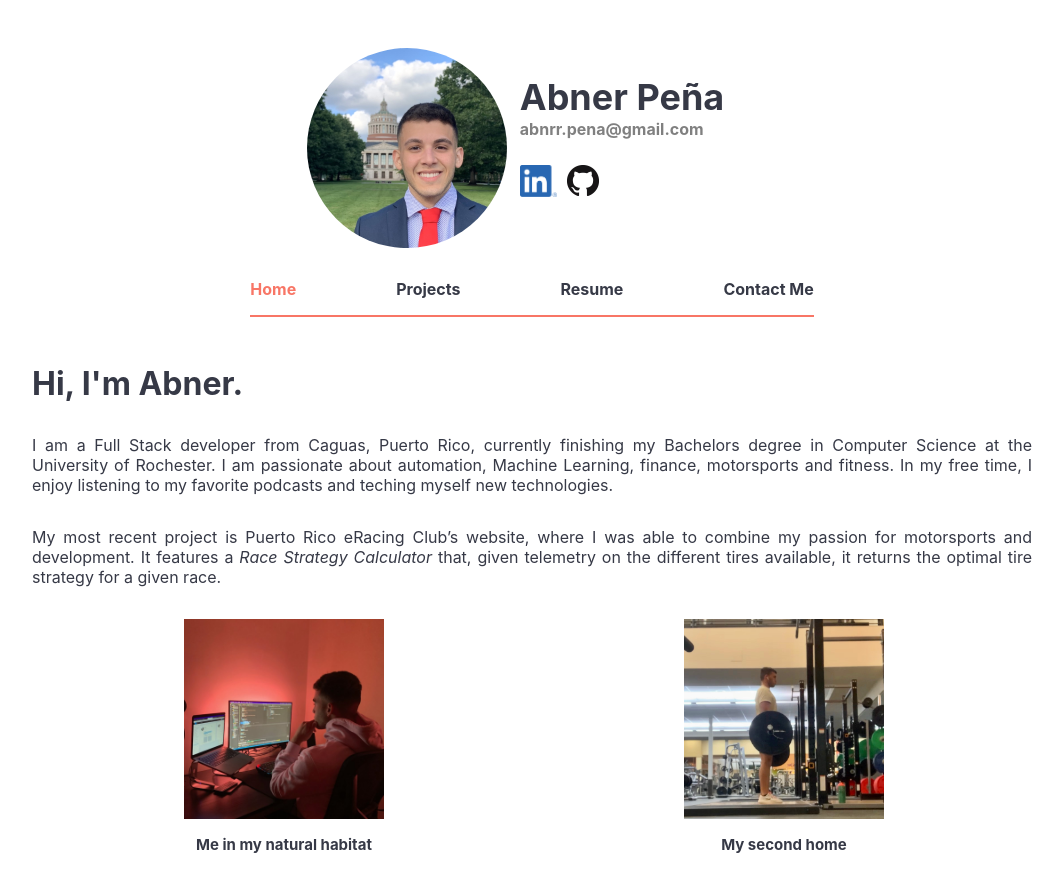
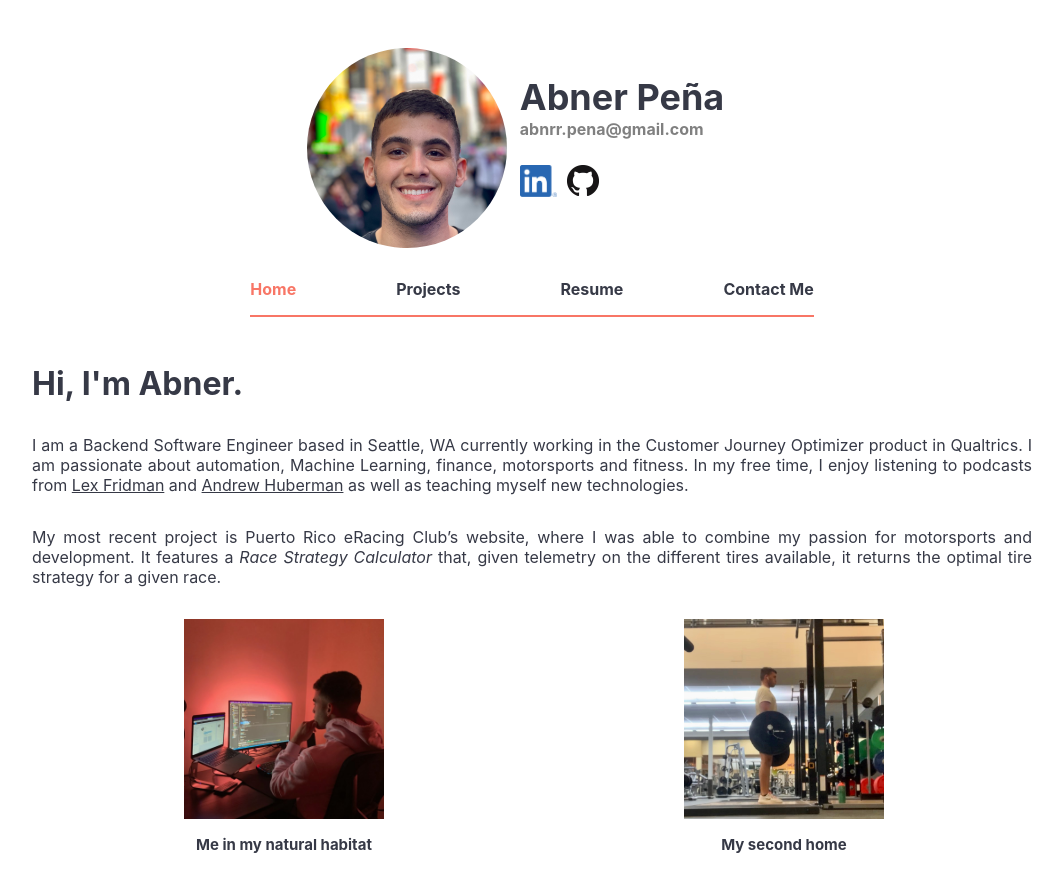
Before and after one commit to AbnerP/portfolio, a React (Create React App) app: page /home in a window 1280 px wide. Shown: the whole page, without its empty margins (108-1171 px from the left). Built offline with nearby package versions, Linux system fonts and the light colour scheme.

Commit message:
Added new Resume, Description and Portrait

```diff
--- a/package.json
+++ b/package.json
@@ -22,8 +22,7 @@
   "scripts": {
     "start": "react-scripts start",
     "build": "react-scripts build",
-    "test": "react-scripts test",
-    "eject": "react-scripts eject"
+    "deploy": "npm run build; firebase deploy"
   },
   "eslintConfig": {
     "extends": [
--- a/src/components/Home/Home.js
+++ b/src/components/Home/Home.js
@@ -6,11 +6,12 @@ function Home() {
     <div className="home">
       <h1 className="home__title">Hi, I'm Abner.</h1>
       <p className="home__paragraph">
-        I am a Full Stack developer from Caguas, Puerto Rico, currently
-        finishing my Bachelors degree in Computer Science at the University of
-        Rochester. I am passionate about automation, Machine Learning, finance,
-        motorsports and fitness. In my free time, I enjoy listening to my
-        favorite podcasts and teching myself new technologies.
+        I am a Backend Software Engineer based in Seattle, WA currently
+        working in the Customer Journey Optimizer product in Qualtrics.
+        I am passionate about automation, Machine Learning, finance,
+        motorsports and fitness. In my free time, I enjoy listening to
+        podcasts from <a target="_blank" href="https://lexfridman.com/podcast/">Lex Fridman</a>  and <a target="_blank" href="https://hubermanlab.com/">Andrew Huberman</a> as
+        well as teaching myself new technologies.
       </p>
       <p className="home__paragraph">
         My most recent project is Puerto Rico eRacing Club’s website, where I
```
Also changed, not shown: src/assets/Abner_Pena_Portrait.jpg, src/assets/Abner_Pena_Resume.png.
